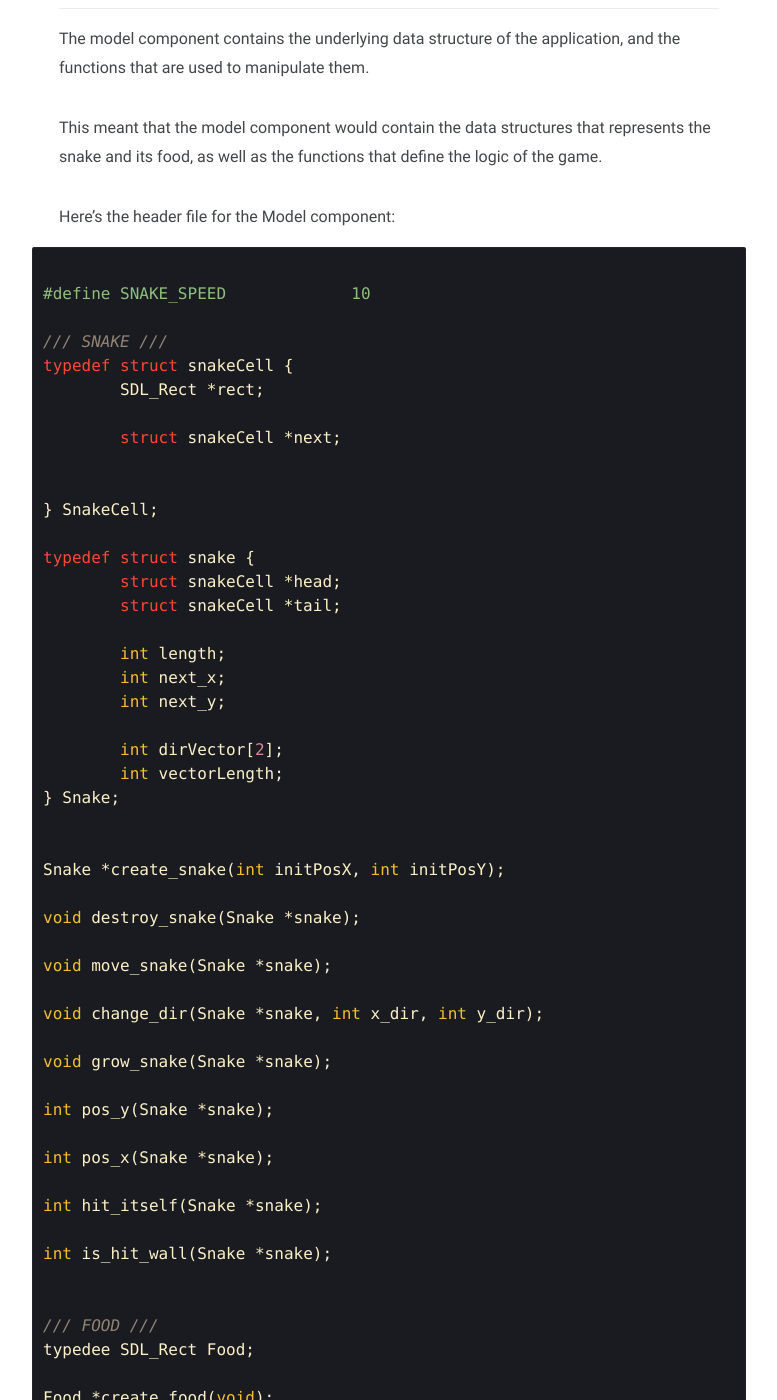
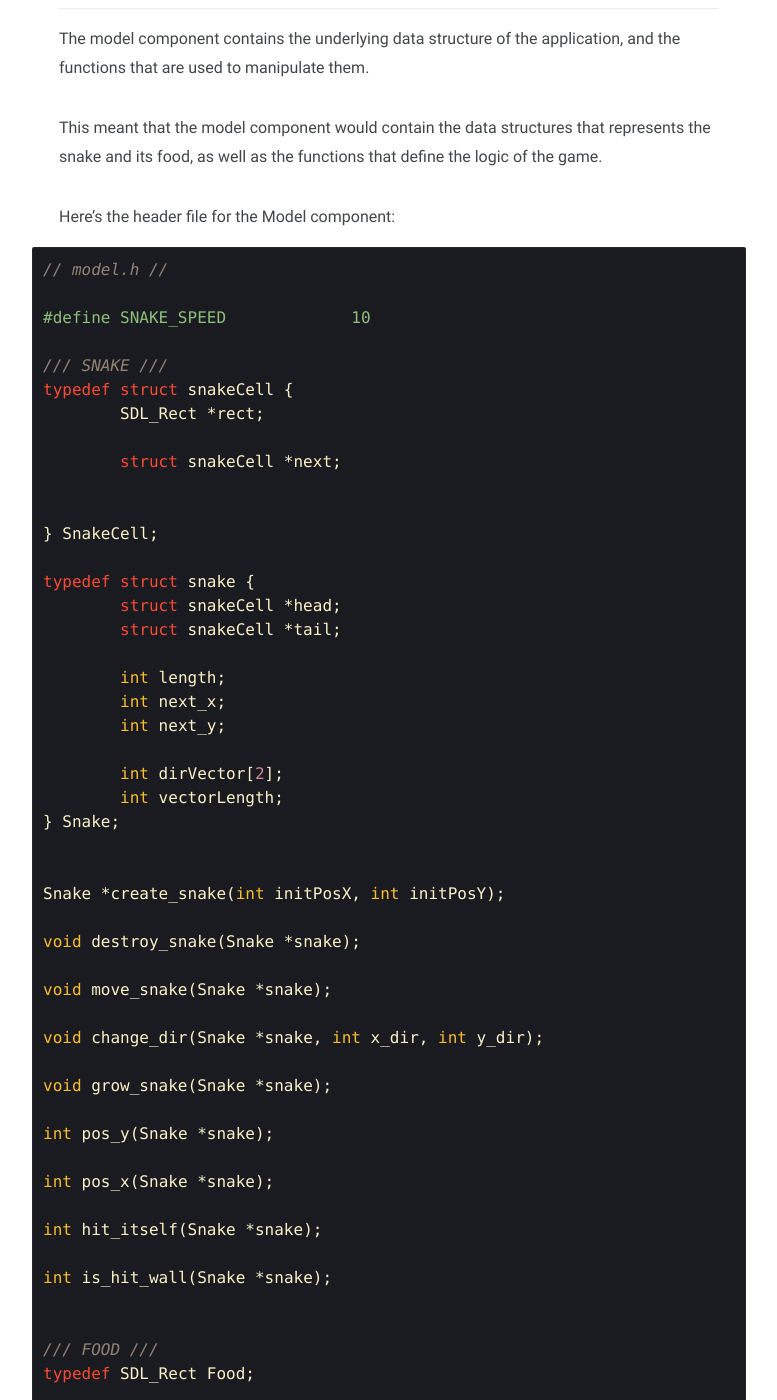
Before and after one commit to alecntan/alecntan.github.io, a Jekyll site: the page built from _posts/snaCe/2021-10-20-snaCe.md, in a window 1280 px wide and 1400 px high, scrolled down 1620 px. Shown: the whole window, without its empty margins (251-1028 px from the left). Built offline with Jekyll 4.4.1, drawn with Linux system fonts in a browser that asks for light colours; some of the changed text lies outside the part shown.

Commit message:
fixed typo errors

````diff
--- a/_posts/snaCe/2021-10-20-snaCe.md
+++ b/_posts/snaCe/2021-10-20-snaCe.md
@@ -41,7 +41,9 @@ This meant that the model component would contain the data structures that repre
 the snake and its food, as well as the functions that define the logic of the game.
 
 Here's the header file for the Model component:
+
 ```c
+// model.h //
 
 #define SNAKE_SPEED		10
 
@@ -87,7 +89,7 @@ int is_hit_wall(Snake *snake);
 
 
 /// FOOD ///
-typedee SDL_Rect Food;
+typedef SDL_Rect Food;
 
 Food *create_food(void);
 
@@ -114,11 +120,11 @@ Here's the header file of the View component:
 #define WINDOW_WIDTH   640
 #define WINDOW_HEIGHT  480
 
-#define SNAKE_WIDTH	20
-#define SNAKE_HEIGHT 20
+#define SNAKE_WIDTH	   20
+#define SNAKE_HEIGHT   20
 
-#define FOOD_WIDTH 5
-#define FOOD_HEIGHT 5
+#define FOOD_WIDTH     5
+#define FOOD_HEIGHT    5
 
 #endif
 
````
Also changed, not shown: other parts of _posts/snaCe/2021-10-20-snaCe.md (+7 -0 lines).
